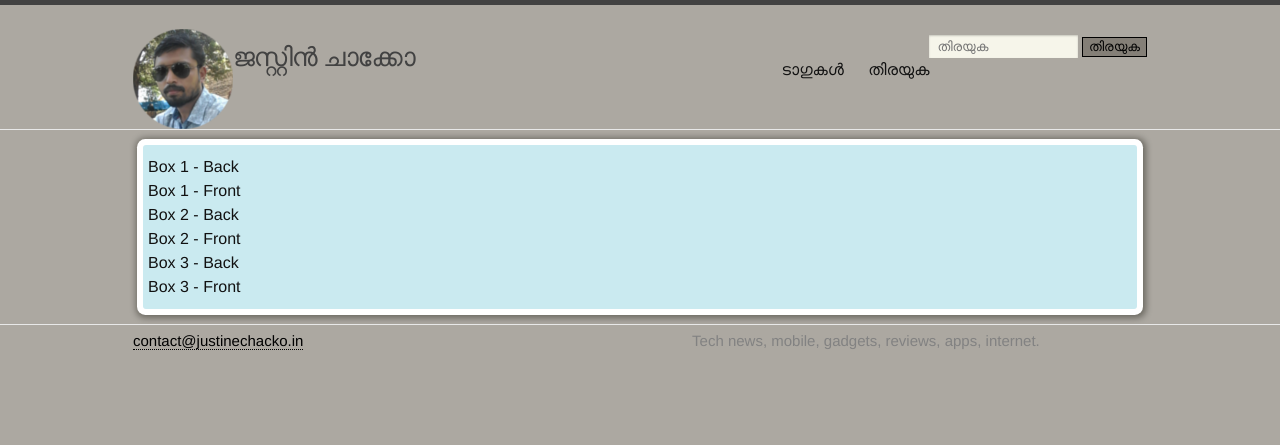
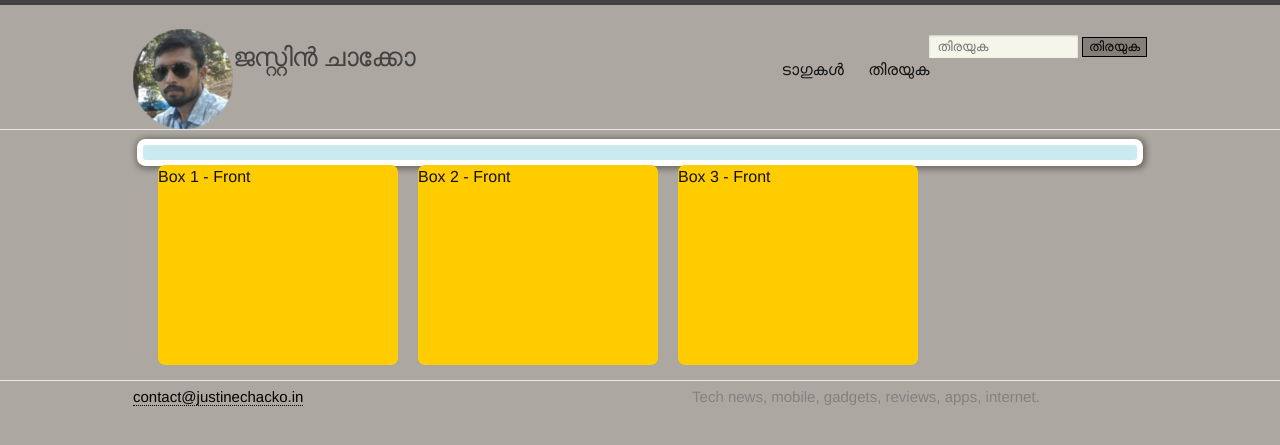
Before and after one commit to bsde1245/main, a Jekyll site: the page built from index.html, in a window 1280 px wide. Shown: the top 445 px of the page. Built offline with Jekyll 4.4.1, drawn with Linux system fonts in a browser that asks for light colours; the list of posts is cut into pages by our own code.

Commit message:
Update _layout.scss

```diff
--- a/_sass/minima/_layout.scss
+++ b/_sass/minima/_layout.scss
@@ -360,7 +360,35 @@
 
 
 
-
+.flip3D{ width:240px; height:200px; margin:10px; float:left; }
+.flip3D > .front{
+	position:absolute;
+	-webkit-transform: perspective( 600px ) rotateY( 0deg );
+	transform: perspective( 600px ) rotateY( 0deg );
+	background:#FC0; width:240px; height:200px; border-radius: 7px;
+	-webkit-backface-visibility: hidden;
+	backface-visibility: hidden;
+	transition: -webkit-transform .5s linear 0s;
+	transition: transform .5s linear 0s;
+}
+.flip3D > .back{
+	position:absolute;
+	-webkit-transform: perspective( 600px ) rotateY( 180deg );
+	transform: perspective( 600px ) rotateY( 180deg );
+	background: #80BFFF; width:240px; height:200px; border-radius: 7px;
+	-webkit-backface-visibility: hidden;
+	backface-visibility: hidden;
+	transition: -webkit-transform .5s linear 0s;
+	transition: transform .5s linear 0s;
+}
+.flip3D:hover > .front{
+	-webkit-transform: perspective( 600px ) rotateY( -180deg );
+	transform: perspective( 600px ) rotateY( -180deg );
+}
+.flip3D:hover > .back{
+	-webkit-transform: perspective( 600px ) rotateY( 0deg );
+	transform: perspective( 600px ) rotateY( 0deg );
+}
 
 
 
```
